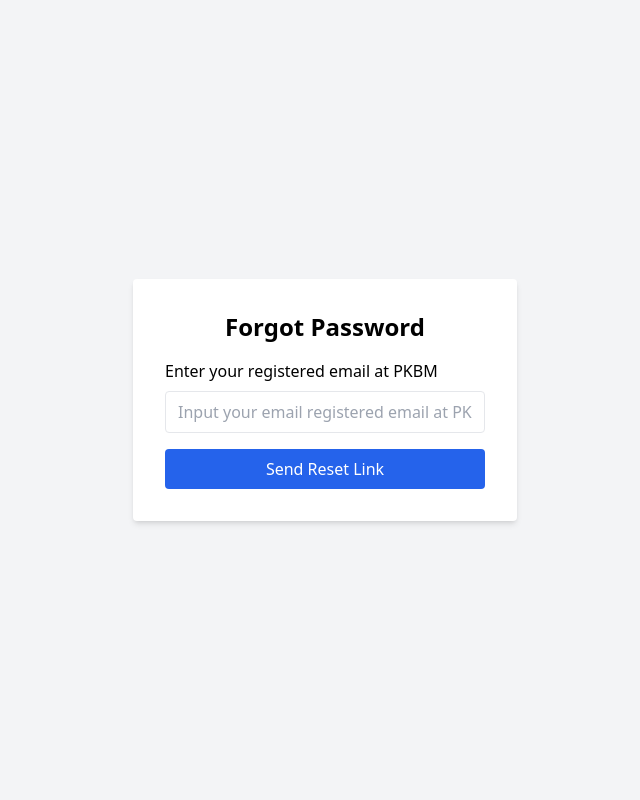
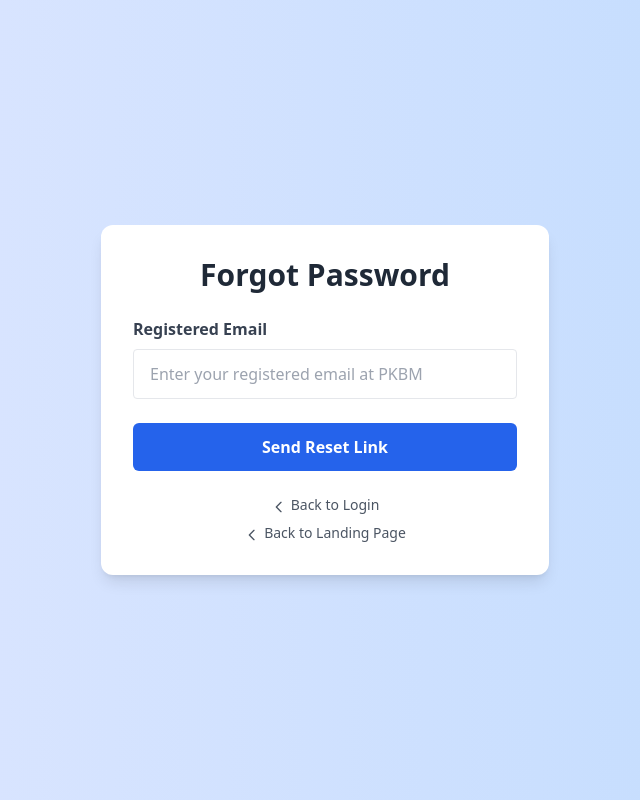
Before and after one commit to Bimzking1/elearning, a Laravel app: page /forgot-password in a window 1280 px wide. Shown: the whole page, without its empty margins (315-955 px from the left). Run offline with Laravel 12, Linux system fonts and the light colour scheme; parts of the project's set-up code (start-up, migrations or seed data) failed here and were passed over; some libraries are stand-ins or nearby versions.

Commit message:
fix: icon and refine route naming

```diff
--- a/resources/views/auth/forgot-password.blade.php
+++ b/resources/views/auth/forgot-password.blade.php
@@ -1,14 +1,16 @@
 <!DOCTYPE html>
 <html lang="en">
 <head>
-    <meta charset="UTF-8">
-    <meta name="viewport" content="width=device-width, initial-scale=1.0">
-    <title>Forgot Password</title>
+    <meta charset="UTF-8" />
+    <meta name="viewport" content="width=device-width, initial-scale=1.0"/>
+    <title>Forgot Password - Bina Abdi Wiyata</title>
     <script src="https://cdn.tailwindcss.com"></script>
 </head>
-<body class="bg-gray-100 flex justify-center items-center min-h-screen">
-    <div class="bg-white p-8 rounded shadow-md w-96">
-        <h2 class="text-2xl font-bold mb-4 text-center">Forgot Password</h2>
+<body class="bg-gradient-to-r from-indigo-100 to-blue-200 min-h-screen flex items-center justify-center font-sans px-4">
+
+    <div class="w-full max-w-md mx-auto bg-white rounded-xl shadow-lg overflow-hidden p-8">
+
+        <h2 class="text-3xl font-semibold text-center mb-6 text-gray-800">Forgot Password</h2>
 
         @if (session('status'))
             <div class="mb-4 p-3 bg-green-100 border border-green-400 text-green-700 rounded">
@@ -18,7 +20,7 @@
 
         @if ($errors->any())
             <div class="mb-4 p-3 bg-red-100 border border-red-400 text-red-700 rounded">
-                <ul>
+                <ul class="list-disc pl-5">
                     @foreach ($errors->all() as $error)
                         <li>{{ $error }}</li>
                     @endforeach
@@ -28,11 +30,42 @@
 
         <form method="POST" action="{{ route('password.email') }}">
             @csrf
-            <label class="block mb-2">Enter your registered email at PKBM</label>
-            <input placeholder="Input your email registered email at PKBM" type="email" name="email" class="w-full border rounded px-3 py-2 mb-4" required>
 
-            <button type="submit" class="w-full bg-blue-600 text-white py-2 rounded">Send Reset Link</button>
+            <label class="block text-gray-700 font-semibold mb-2">Registered Email</label>
+            <input type="email" name="email" required
+                   placeholder="Enter your registered email at PKBM"
+                   class="w-full border rounded px-4 py-3 mb-6 focus:ring-2 focus:ring-blue-300" />
+
+            <button type="submit"
+                    class="w-full bg-blue-600 text-white py-3 rounded-md font-semibold hover:bg-blue-700 transition duration-300">
+                Send Reset Link
+            </button>
         </form>
+
+        <!-- Back to Login -->
+        <div class="mt-6 flex justify-center">
+            <a href="{{ route('login') }}"
+               class="inline-flex items-center text-sm font-medium text-gray-600 hover:text-blue-600 transition duration-200">
+                <svg class="w-4 h-4 mr-1 mt-1" fill="none" stroke="currentColor" stroke-width="2"
+                     viewBox="0 0 24 24" xmlns="http://www.w3.org/2000/svg">
+                    <path stroke-linecap="round" stroke-linejoin="round" d="M15 19l-7-7 7-7" />
+                </svg>
+                Back to Login
+            </a>
+        </div>
+
+        <!-- Back to Landing Page -->
+        <div class="mt-2 flex justify-center">
+            <a href="{{ route('welcome') }}"
+               class="inline-flex items-center text-sm font-medium text-gray-600 hover:text-blue-600 transition duration-200">
+                <svg class="w-4 h-4 mr-1 mt-1" fill="none" stroke="currentColor" stroke-width="2"
+                     viewBox="0 0 24 24" xmlns="http://www.w3.org/2000/svg">
+                    <path stroke-linecap="round" stroke-linejoin="round" d="M15 19l-7-7 7-7" />
+                </svg>
+                Back to Landing Page
+            </a>
+        </div>
     </div>
+
 </body>
 </html>
--- a/resources/views/landing-pages/activities.blade.php
+++ b/resources/views/landing-pages/activities.blade.php
@@ -3,7 +3,7 @@
 <head>
   <meta charset="UTF-8" />
   <meta name="viewport" content="width=device-width, initial-scale=1" />
-  <title>Activities | E-Learning Platform</title>
+  <title>Activities - Bina Abdi Wiyata</title>
   <script src="https://cdn.tailwindcss.com"></script>
   <script defer src="https://unpkg.com/alpinejs@3.x.x/dist/cdn.min.js"></script>
 </head>
--- a/resources/views/landing-pages/contact.blade.php
+++ b/resources/views/landing-pages/contact.blade.php
@@ -3,7 +3,7 @@
 <head>
     <meta charset="UTF-8" />
     <meta name="viewport" content="width=device-width, initial-scale=1" />
-    <title>Contact | E-Learning Platform</title>
+    <title>Contact - Bina Abdi Wiyata</title>
     <script src="https://cdn.tailwindcss.com"></script>
     <script defer src="https://unpkg.com/alpinejs@3.x.x/dist/cdn.min.js"></script>
 </head>
--- a/resources/views/landing-pages/programs.blade.php
+++ b/resources/views/landing-pages/programs.blade.php
@@ -3,7 +3,7 @@
 <head>
   <meta charset="UTF-8" />
   <meta name="viewport" content="width=device-width, initial-scale=1" />
-  <title>Our Programs | E-Learning Platform</title>
+  <title>Our Programs - Bina Abdi Wiyata</title>
   <script src="https://cdn.tailwindcss.com"></script>
   <script defer src="https://unpkg.com/alpinejs@3.x.x/dist/cdn.min.js"></script>
 </head>
--- a/resources/views/landing-pages/register.blade.php
+++ b/resources/views/landing-pages/register.blade.php
@@ -3,7 +3,7 @@
 <head>
     <meta charset="UTF-8" />
     <meta name="viewport" content="width=device-width, initial-scale=1" />
-    <title>Registration | E-Learning Platform</title>
+    <title>Student Admission - Bina Abdi Wiyata</title>
     <script src="https://cdn.tailwindcss.com"></script>
     <script defer src="https://unpkg.com/alpinejs@3.x.x/dist/cdn.min.js"></script>
 </head>
--- a/resources/views/landing-pages/welcome.blade.php
+++ b/resources/views/landing-pages/welcome.blade.php
@@ -3,7 +3,7 @@
 <head>
     <meta charset="UTF-8">
     <meta name="viewport" content="width=device-width, initial-scale=1.0">
-    <title>E-Learning Platform</title>
+    <title>Bina Abdi Wiyata</title>
     <script src="https://cdn.tailwindcss.com"></script>
     <script defer src="https://unpkg.com/alpinejs@3.x.x/dist/cdn.min.js"></script>
 
--- a/resources/views/layouts/admin/dashboard.blade.php
+++ b/resources/views/layouts/admin/dashboard.blade.php
@@ -3,7 +3,7 @@
 <head>
     <meta charset="UTF-8">
     <meta name="viewport" content="width=device-width, initial-scale=1.0">
-    <title>Dashboard</title>
+    <title>Bina Abdi Wiyata</title>
     <script src="https://cdn.tailwindcss.com"></script>
     <script src="https://unpkg.com/lucide@latest"></script>
 </head>
--- a/resources/views/layouts/student/dashboard.blade.php
+++ b/resources/views/layouts/student/dashboard.blade.php
@@ -3,7 +3,7 @@
 <head>
     <meta charset="UTF-8">
     <meta name="viewport" content="width=device-width, initial-scale=1.0">
-    <title>Student Dashboard</title>
+    <title>Bina Abdi Wiyata</title>
     <script src="https://cdn.tailwindcss.com"></script>
     <script src="https://unpkg.com/lucide@latest"></script>
 </head>
--- a/resources/views/layouts/teacher/dashboard.blade.php
+++ b/resources/views/layouts/teacher/dashboard.blade.php
@@ -3,7 +3,7 @@
 <head>
     <meta charset="UTF-8">
     <meta name="viewport" content="width=device-width, initial-scale=1.0">
-    <title>Teacher Dashboard</title>
+    <title>Bina Abdi Wiyata</title>
     <script src="https://cdn.tailwindcss.com"></script>
     <script src="https://unpkg.com/lucide@latest"></script>
 </head>
--- a/resources/views/welcome.blade copy 2.php
+++ b/resources/views/welcome.blade copy 2.php
@@ -3,7 +3,7 @@
 <head>
     <meta charset="UTF-8">
     <meta name="viewport" content="width=device-width, initial-scale=1.0">
-    <title>E-Learning Platform</title>
+    <title>Bina Abdi Wiyata</title>
     <script src="https://cdn.tailwindcss.com"></script>
     <script defer src="https://unpkg.com/alpinejs@3.x.x/dist/cdn.min.js"></script>
 </head>
@@ -50,7 +50,7 @@
 
     <!-- Hero -->
     <header class="bg-blue-500 text-white py-20 text-center">
-        <h1 class="text-5xl font-bold mb-4">Welcome to Our E-Learning Platform</h1>
+        <h1 class="text-5xl font-bold mb-4">Welcome to Our Bina Abdi Wiyata</h1>
         <p class="text-xl">Flexible, Effective, and Student-Focused Learning</p>
         <a href="{{ route('login') }}" class="mt-6 inline-block bg-white text-blue-600 px-6 py-3 rounded font-semibold">Login</a>
     </header>
--- a/resources/views/welcome.blade copy.php
+++ b/resources/views/welcome.blade copy.php
@@ -3,7 +3,7 @@
 <head>
     <meta charset="UTF-8">
     <meta name="viewport" content="width=device-width, initial-scale=1.0">
-    <title>E-Learning Platform</title>
+    <title>Bina Abdi Wiyata</title>
     <script src="https://cdn.tailwindcss.com"></script>
     <script defer src="https://unpkg.com/alpinejs@3.x.x/dist/cdn.min.js"></script>
 </head>
@@ -50,7 +50,7 @@
 
     <!-- Hero -->
     <header class="bg-blue-500 text-white py-20 text-center">
-        <h1 class="text-5xl font-bold mb-4">Welcome to Our E-Learning Platform</h1>
+        <h1 class="text-5xl font-bold mb-4">Welcome to Our Bina Abdi Wiyata</h1>
         <p class="text-xl">Flexible, Effective, and Student-Focused Learning</p>
         <a href="{{ route('login') }}" class="mt-6 inline-block bg-white text-blue-600 px-6 py-3 rounded font-semibold">Login</a>
     </header>
```
Also changed, not shown: resources/views/auth/login.blade.php (+16 -7 lines), public/favicon.ico.
